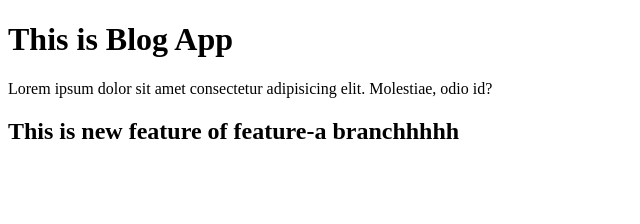
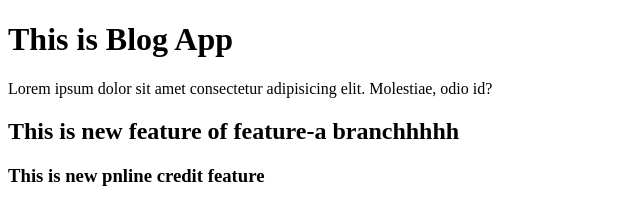
Before and after one commit to NarminSH/BlogApp, a plain HTML site: page index.html in a window 1280 px wide. Shown: the whole page, without its empty margins (0-640 px from the left). Drawn offline with Linux system fonts and the light colour scheme.

Commit message:
added online credit feature

```diff
--- a/index.html
+++ b/index.html
@@ -9,6 +9,6 @@
     <h1>This is Blog App</h1>
     <p>Lorem ipsum dolor sit amet consectetur adipisicing elit. Molestiae, odio id?</p>
     <h2>This is new feature of feature-a branchhhhh</h2>
-
+    <h3>This is new pnline credit feature</h3>
 </body>
 </html>
```
